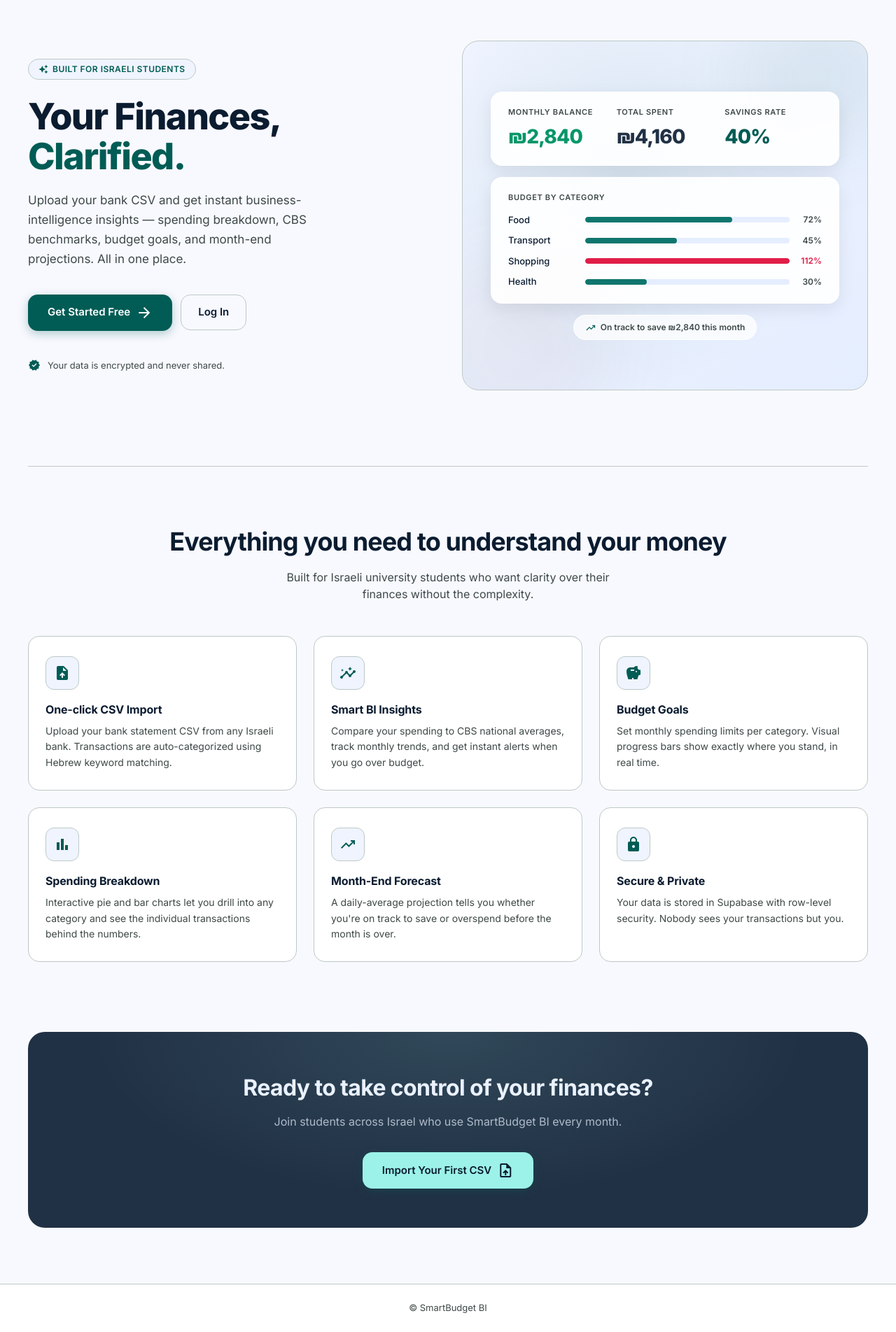
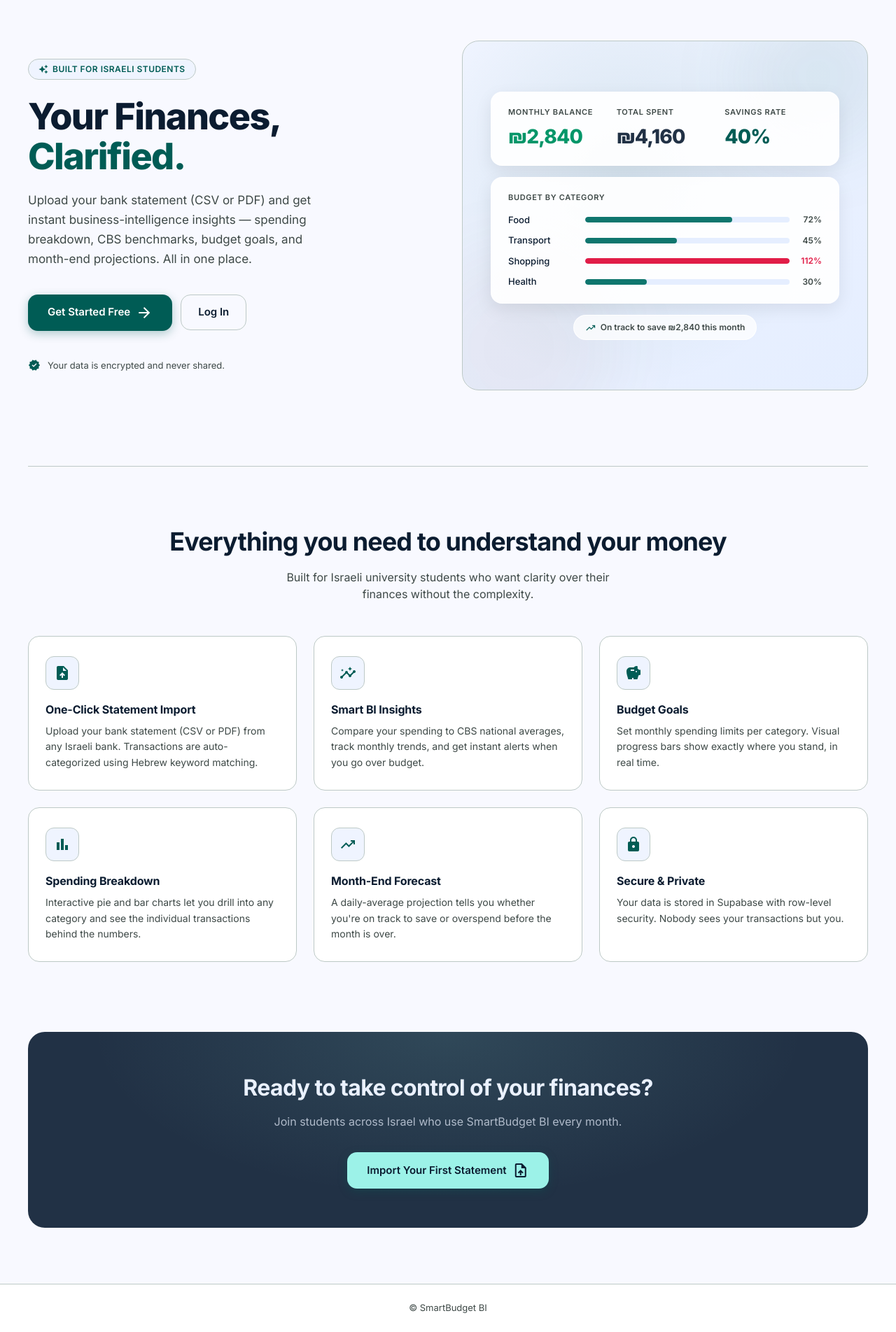
Before and after one commit to leenabuleil04-ctrl/smartbudget-bi, a Flask app: page / in a window 1280 px wide. Shown: the part 135-2039 px from the top of the page at 70% size. Run offline with Flask 3, Linux system fonts and the light colour scheme.

Commit message:
Update landing page copy to reflect CSV and PDF import support
Three spots that mentioned only CSV updated to acknowledge PDF upload:

  - Hero subtext: 'Upload your bank CSV...'
    → 'Upload your bank statement (CSV or PDF)...'
  - Feature card title: 'One-click CSV Import'
    → 'One-Click Statement Import'
  - Feature card body: 'Upload your bank statement CSV from any Israeli bank.'
    → 'Upload your bank statement (CSV or PDF) from any Israeli bank.'
  - Footer CTA button: 'Import Your First CSV'
    → 'Import Your First Statement'

PDF upload via pdfplumber (Bank Hapoalim RTL parser) was added in an
earlier commit; this copy now accurately describes that capability.

Co-Authored-By: Claude Sonnet 4.6 <noreply@anthropic.com>

```diff
--- a/templates/index.html
+++ b/templates/index.html
@@ -356,7 +356,7 @@
     </h1>
 
     <p class="hero-subtext">
-      Upload your bank CSV and get instant business-intelligence insights — spending breakdown, CBS benchmarks, budget goals, and month-end projections. All in one place.
+      Upload your bank statement (CSV or PDF) and get instant business-intelligence insights — spending breakdown, CBS benchmarks, budget goals, and month-end projections. All in one place.
     </p>
 
     <div class="hero-ctas">
@@ -446,8 +446,8 @@
       <div class="feature-icon">
         <span class="material-symbols-outlined">upload_file</span>
       </div>
-      <h3>One-click CSV Import</h3>
-      <p>Upload your bank statement CSV from any Israeli bank. Transactions are auto-categorized using Hebrew keyword matching.</p>
+      <h3>One-Click Statement Import</h3>
+      <p>Upload your bank statement (CSV or PDF) from any Israeli bank. Transactions are auto-categorized using Hebrew keyword matching.</p>
     </div>
 
     <div class="feature-card">
@@ -497,7 +497,7 @@
   <h2>Ready to take control of your finances?</h2>
   <p>Join students across Israel who use SmartBudget BI every month.</p>
   <a href="{{ url_for('import_page') }}" class="btn-get-started">
-    Import Your First CSV
+    Import Your First Statement
     <span class="material-symbols-outlined">upload_file</span>
   </a>
 </div>
```
